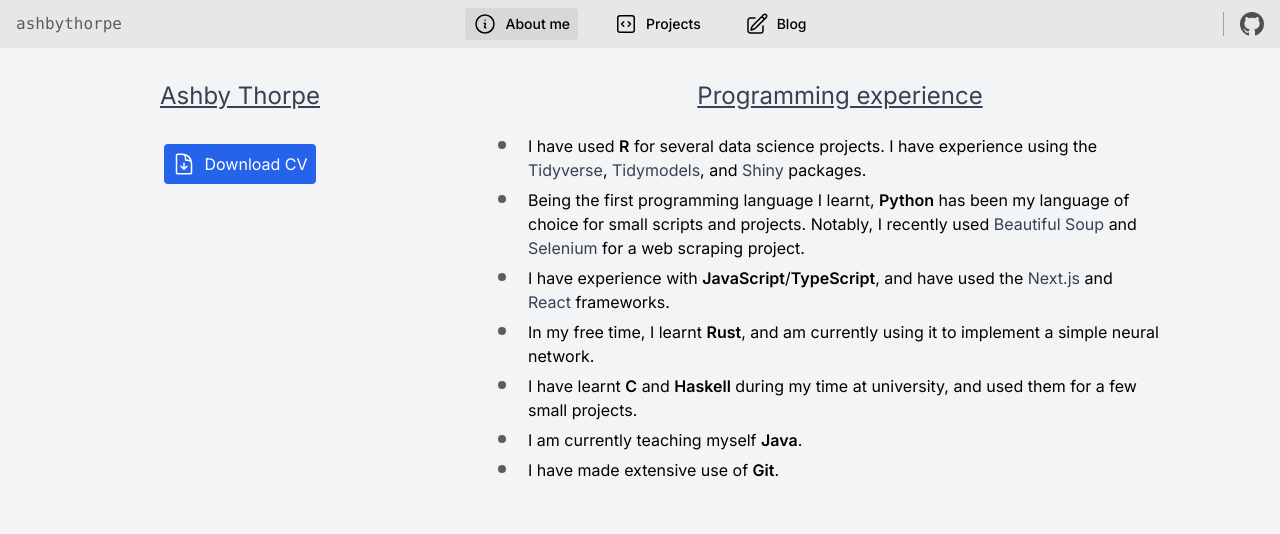
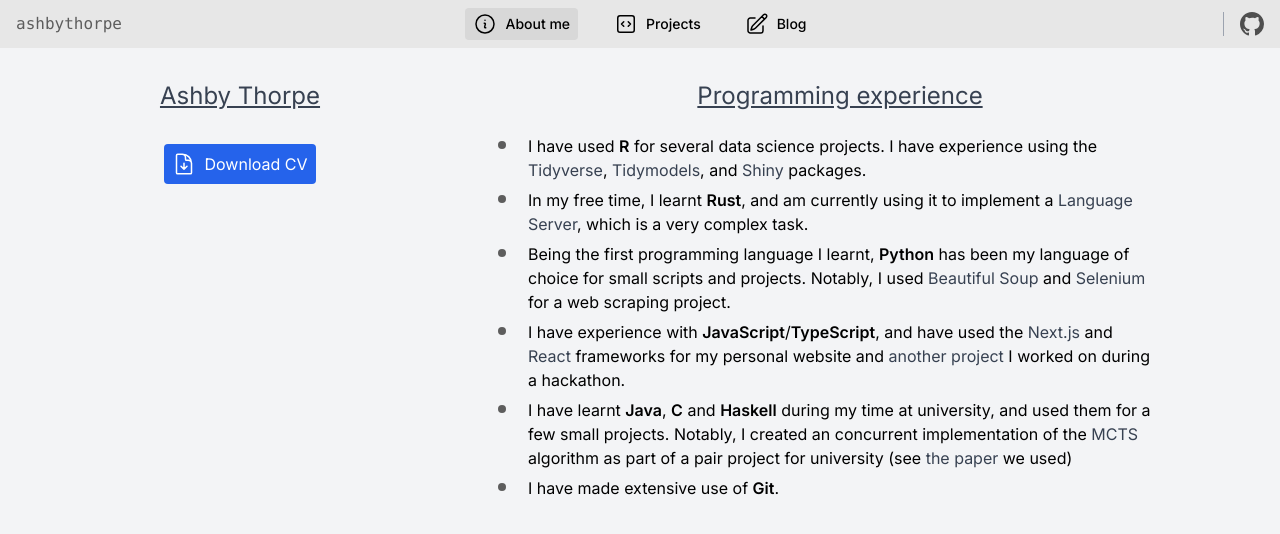
Before and after one commit to ashbythorpe/ashbythorpe, a Next.js app: page /about in a window 1280 px wide. Shown: the top 534 px of the page. Built offline with nearby package versions, Linux system fonts and the light colour scheme.

Commit message:
Update main page, info and projects

```diff
--- a/src/app/about/page.tsx
+++ b/src/app/about/page.tsx
@@ -32,10 +32,19 @@ export default function Page() {
             <Link href="https://shiny.rstudio.com/">Shiny</Link> packages.
           </li>
           <li>
+            In my free time, I learnt{" "}
+            <span className={clsx(nunito, "font-semibold")}>Rust</span>, and am
+            currently using it to implement a{" "}
+            <Link href="https://microsoft.github.io/language-server-protocol/">
+              Language Server
+            </Link>
+            , which is a very complex task.
+          </li>
+          <li>
             Being the first programming language I learnt,{" "}
             <span className={clsx(nunito, "font-semibold")}>Python</span> has
             been my language of choice for small scripts and projects. Notably,
-            I recently used{" "}
+            I used{" "}
             <Link href="https://beautiful-soup-4.readthedocs.io/en/latest/">
               Beautiful Soup
             </Link>{" "}
@@ -47,23 +56,28 @@ export default function Page() {
             <span className={clsx(nunito, "font-semibold")}>JavaScript</span>/
             <span className={clsx(nunito, "font-semibold")}>TypeScript</span>,
             and have used the <Link href="https://nextjs.org/">Next.js</Link>{" "}
-            and <Link href="https://reactjs.org/">React</Link> frameworks.
-          </li>
-          <li>
-            In my free time, I learnt{" "}
-            <span className={clsx(nunito, "font-semibold")}>Rust</span>, and am
-            currently using it to implement a simple neural network.
+            and <Link href="https://reactjs.org/">React</Link> frameworks for my
+            personal website and{" "}
+            <Link href="https://github.com/kasimrafique/BrisHack2024">
+              another project
+            </Link>{" "}
+            I worked on during a hackathon.
           </li>
           <li>
             I have learnt{" "}
+            <span className={clsx(nunito, "font-semibold")}>Java</span>,{" "}
             <span className={clsx(nunito, "font-semibold")}>C</span> and{" "}
             <span className={clsx(nunito, "font-semibold")}>Haskell</span>{" "}
             during my time at university, and used them for a few small
-            projects.
-          </li>
-          <li>
-            I am currently teaching myself{" "}
-            <span className={clsx(nunito, "font-semibold")}>Java</span>.
+            projects. Notably, I created an concurrent implementation of the{" "}
+            <Link href="https://en.wikipedia.org/wiki/Monte_Carlo_tree_search">
+              MCTS
+            </Link>{" "}
+            algorithm as part of a pair project for university (see{" "}
+            <Link href="https://www.researchgate.net/publication/224259872_Monte-Carlo_Tree_Search_for_the_Game_of_Scotland_Yard">
+              the paper
+            </Link>{" "}
+            we used)
           </li>
           <li>
             I have made extensive use of{" "}
--- /dev/null
+++ b/src/app/blog/selenider/page.tsx
@@ -0,0 +1,10 @@
+import BlogPost from "@/app/ui/blogpost";
+import Post from "./post.mdx";
+
+export default function Page({ params }: { params: { page?: string } }) {
+  return (
+    <BlogPost name="selenider" params={params}>
+      <Post />
+    </BlogPost>
+  );
+}
--- a/src/app/page.tsx
+++ b/src/app/page.tsx
@@ -13,8 +13,8 @@ export default function Home() {
             University of Bristol.
           </p>
           <p>
-            I am interested in building software and web applications, along
-            with data science in R and Python.
+            I have experience building complex projects in a variety of
+            programming languages.
           </p>
         </div>
         <Image src="/bottom_pattern.svg" alt="waves" width={900} height={900} />
--- a/src/app/projects/page.tsx
+++ b/src/app/projects/page.tsx
@@ -8,8 +8,14 @@ export default function Page() {
           title="selenider"
           href="https://ashbythorpe.github.io/selenider/"
         >
-          An R package to facilitate high level browser automation, using
-          Selenium and the Chrome Devtools Protocol.
+          A semi-popular R package to facilitate high level browser automation,
+          using Selenium and the Chrome Devtools Protocol.
+        </Project>
+        <Project
+          title="selenium-r"
+          href="https://ashbythorpe.github.io/selenium-r/"
+        >
+          Interface to Selenium from R.
         </Project>
         <Project
           title="financialDataAnalysis"
@@ -18,6 +24,8 @@ export default function Page() {
           A website made using Shiny, to analyze, forecast and visualise
           financial data.
         </Project>
+      </div>
+      <div className="flex flex-col w-full md:w-1/2 items-center">
         <Project
           title="nestedmodels"
           href="https://ashbythorpe.github.io/nestedmodels/"
@@ -25,8 +33,6 @@ export default function Page() {
           An R package, enhancing the tidymodels framework to support the
           modelling of nested data.
         </Project>
-      </div>
-      <div className="flex flex-col w-full md:w-1/2 items-center">
         <Project
           title="ashbythorpe.com"
           href="https://github.com/ashbythorpe/ashbythorpe.com"
@@ -35,10 +41,12 @@ export default function Page() {
           functional login and comment system.
         </Project>
         <Project
-          title="selenium-r"
-          href="https://ashbythorpe.github.io/selenium-r/"
+          title="r-analyzer"
+          href="https://github.com/ashbythorpe/r-analyzer"
         >
-          Interface to Selenium from R.
+          An (soon-to-be) implementation of the Language Server Protocol for R,
+          written in Rust. Currently consists of a hand-written fault-tolerant
+          Pratt parser.
         </Project>
       </div>
     </div>
```
Also changed, not shown: src/app/blog/selenider/post.mdx (added, +57 -0 lines).
